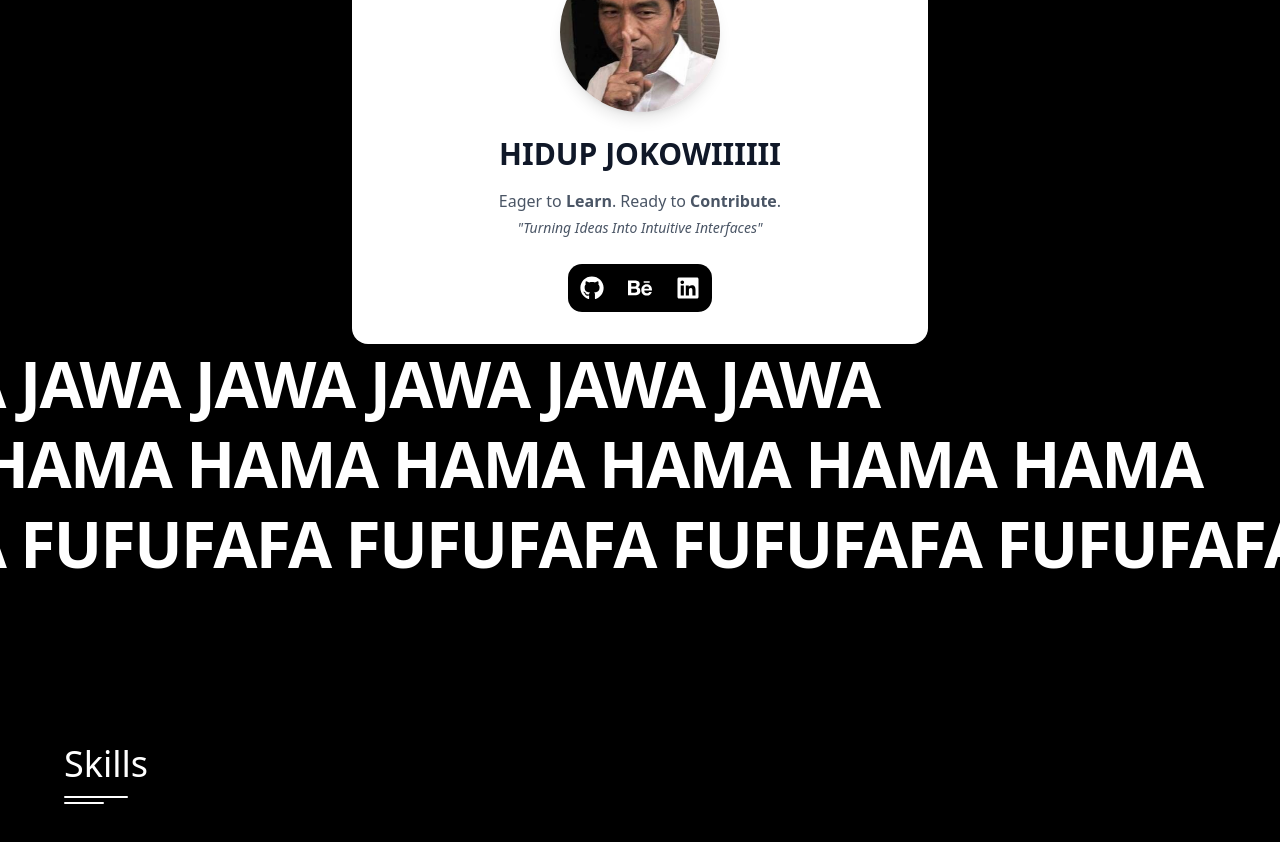
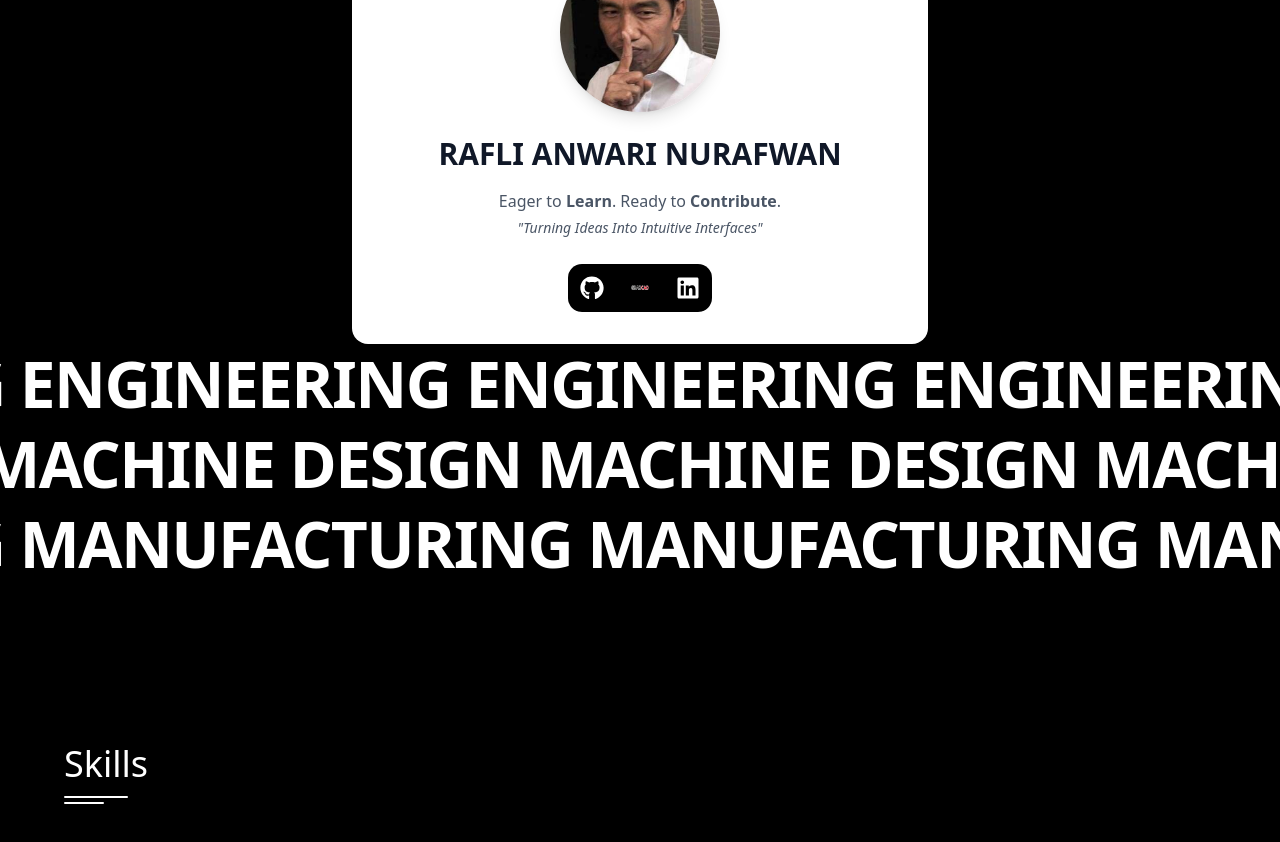
Before and after one commit to qcxint-crypto/rananwari-web, a Next.js app: page / in a window 1280 px wide. Shown: the part 960-1802 px from the top of the page. Built offline with nearby package versions, Linux system fonts and the light colour scheme.

Commit message:
Update Profile.tsx

```diff
--- a/app/components/Profile.tsx
+++ b/app/components/Profile.tsx
@@ -1,14 +1,15 @@
 "use client";
 
-import { FaGithub, FaBehance, FaLinkedin } from "react-icons/fa";
+import { FaGithub, FaLinkedin } from "react-icons/fa";
 import { motion } from "framer-motion";
 import ScrollVelocity from "./ScrollVelocity";
 
 export default function Profile() {
   return (
     <section id="profile" className="relative py-20 bg-black">
-      {/* Rectangle Putih */}
+
       <div className="relative max-w-xl mx-auto bg-white rounded-2xl shadow-2xl p-8 text-center">
+
         {/* Label Profile */}
         <div className="absolute -top-2 right-4 bg-black text-white px-4 py-1 rounded-md transform rotate-3 shadow-md text-xl">
           Mini Profile
@@ -30,7 +31,7 @@ export default function Profile() {
           whileInView={{ opacity: 1, y: 0 }}
           transition={{ duration: 0.8 }}
         >
-    HIDUP JOKOWIIIIII
+          RAFLI ANWARI NURAFWAN
         </motion.h2>
 
         {/* Deskripsi */}
@@ -43,7 +44,9 @@ export default function Profile() {
           Eager to <span className="font-bold">Learn</span>.
           Ready to <span className="font-bold">Contribute</span>.
           <br />
-    <span className="font-regular italic text-sm">"Turning Ideas Into Intuitive Interfaces"</span>
+          <span className="italic text-sm">
+            "Turning Ideas Into Intuitive Interfaces"
+          </span>
         </motion.p>
 
         {/* Social Icons */}
@@ -53,40 +56,47 @@ export default function Profile() {
           whileInView={{ opacity: 1, y: 0 }}
           transition={{ delay: 0.4, duration: 0.8 }}
         >
-    <div className="bg-black text-white p-3 rounded-xl flex gap-6">
+          <div className="bg-black text-white p-3 rounded-xl flex gap-6 items-center">
+
             {/* GitHub */}
             <a
-      href="https://github.com/princechayon"
+              href="https://github.com/qcxint-crypto/rananwari-web/"
               target="_blank"
             >
               <FaGithub />
             </a>
 
-    {/* Behance */}
+            {/* Grabcad – pakai icon lokal */}
             <a
-      href="https://www.behance.net/wildanal1"
+              href="https://grabcad.com/rafli.anwari.nurafwan-2/"
               target="_blank"
             >
-      <FaBehance />
+              <img
+                src="/icons/grabcad.png"
+                alt="Grabcad"
+                className="w-6 h-6"
+              />
             </a>
 
             {/* LinkedIn */}
             <a
-      href="https://www.linkedin.com/in/mochammad-wildan-al-ghifary-6a36322a4/"
+              href="https://www.linkedin.com/in/rafli-anwari-nurafwan-7b8a49231/"
               target="_blank"
             >
               <FaLinkedin />
             </a>
+
           </div>
         </motion.div>
       </div>
 
       <ScrollVelocity
-  texts={['JAWA', 'HAMA', 'FUFUFAFA']}
+        texts={["ENGINEERING", "MACHINE DESIGN", "MANUFACTURING"]}
         velocity={10}
         className="custom-scroll-text text-white
                    text-[2rem] sm:text-[3rem] md:text-[4rem] lg:text-[4rem] font-bold"
       />
+
     </section>
   );
 }
```
Lines whose indentation alone changed are shown as unchanged.
